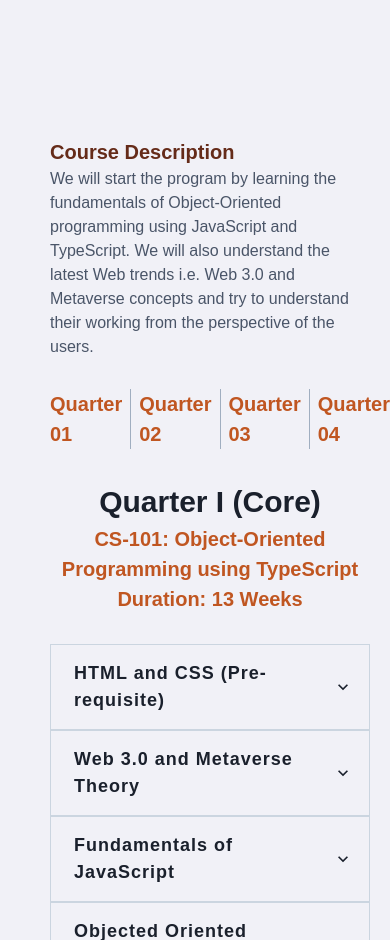
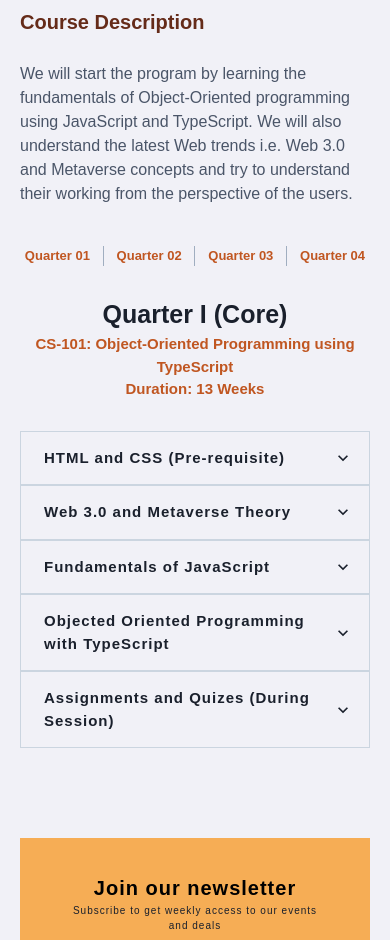
Before and after one commit to mafaqahmed/panaverse_TypeScript_Chakra_NextJS, a Next.js app: page /courses/core-course in a window 390 px wide. Shown: the part 1060-2000 px from the top of the page. Built offline with nearby package versions, Linux system fonts and the light colour scheme.

Commit message:
improved responsiveness

```diff
--- a/src/app/courses/core-course/components/MainContent.tsx
+++ b/src/app/courses/core-course/components/MainContent.tsx
@@ -13,8 +13,8 @@ export default function MainContent() {
   const [quarter, setQuarter] = useState("1");
   return (
     <>
-      <Flex direction="column" justifyContent="left" ml="30px" mt="30px">
-        <Text color="orange.900" fontWeight="bold" fontSize="20px">
+      <Flex direction="column" justifyContent="left" ml={{base: '0px', lg:"30px"}} mt={{base: '-100px', lg:"30px"}}>
+        <Text color="orange.900" fontWeight="bold" fontSize="20px" mb={{base:'25px'}}>
           Course Description
         </Text>
         <Text color="gray.600">
@@ -25,8 +25,8 @@ export default function MainContent() {
           the users.
         </Text>
         <HStack
-          mt="30px"
-          fontSize="20px"
+          mt={{base: '40px', lg:"30px"}}
+          fontSize={{base: '13px', lg:"20px"}}
           color="orange.600"
           fontWeight="bold"
           divider={<StackDivider borderColor="gray.400" />}
--- a/src/app/courses/core-course/components/Quarter1.tsx
+++ b/src/app/courses/core-course/components/Quarter1.tsx
@@ -24,13 +24,13 @@ export default function Quarter1() {
   return (
     <>
       <Box mt="30px">
-        <Text textAlign="center" fontWeight="bold" fontSize="30px">
+        <Text textAlign="center" fontWeight="bold" fontSize={{base: '25px', lg:"30px"}}>
           Quarter I (Core)
         </Text>
         <Text
           textAlign="center"
           fontWeight="bold"
-          fontSize="20px"
+          fontSize={{base: '15px', lg:"20px"}}
           color="orange.600"
         >
           CS-101: Object-Oriented Programming using TypeScript
@@ -38,7 +38,7 @@ export default function Quarter1() {
         <Text
           textAlign="center"
           fontWeight="bold"
-          fontSize="20px"
+          fontSize={{base: '15px', lg:"20px"}}
           color="orange.600"
         >
           Duration: 13 Weeks
@@ -51,7 +51,7 @@ export default function Quarter1() {
                   as="span"
                   flex="1"
                   textAlign="left"
-                  fontSize="18px"
+                  fontSize={{base: '15px', lg:"18px"}}
                   fontWeight="bold"
                   letterSpacing="1px"
                   p="7px"
@@ -90,7 +90,7 @@ export default function Quarter1() {
                   as="span"
                   flex="1"
                   textAlign="left"
-                  fontSize="18px"
+                  fontSize={{base: '15px', lg:"18px"}}
                   fontWeight="bold"
                   letterSpacing="1px"
                   p="7px"
@@ -142,7 +142,7 @@ export default function Quarter1() {
                   as="span"
                   flex="1"
                   textAlign="left"
-                  fontSize="18px"
+                  fontSize={{base: '15px', lg:"18px"}}
                   fontWeight="bold"
                   letterSpacing="1px"
                   p="7px"
@@ -194,7 +194,7 @@ export default function Quarter1() {
                   as="span"
                   flex="1"
                   textAlign="left"
-                  fontSize="18px"
+                  fontSize={{base: '15px', lg:"18px"}}
                   fontWeight="bold"
                   letterSpacing="1px"
                   p="7px"
@@ -241,7 +241,7 @@ export default function Quarter1() {
               >
                 <CgWebsite fontSize="22px" />
                 <Link href="https://www.learningtypescript.com/">
-                  Projects and articles for Learning TypeScript
+                  Projects and articles for TypeScript
                 </Link>
               </HStack>
               <HStack fontSize="15px" gap="12px" px="10px" py="8px">
@@ -259,7 +259,7 @@ export default function Quarter1() {
                   as="span"
                   flex="1"
                   textAlign="left"
-                  fontSize="18px"
+                  fontSize={{base: '15px', lg:"18px"}}
                   fontWeight="bold"
                   letterSpacing="1px"
                   p="7px"
--- a/src/components/Header.tsx
+++ b/src/components/Header.tsx
@@ -39,12 +39,14 @@ export default function Header() {
       >
         <Flex as="nav" maxW={"6xl"} mx="auto" align={"center"} px="20px">
           <Box as="div" py={"10px"}>
+            <Link href='/'>
             <Image
               src="https://www.panaverse.co/red-p-logo-text_dao_croped.png"
               alt="Logo"
               width={100}
               height={50}
             />
+            </Link>
           </Box>
           <Spacer />
           {isDesktop ? (
```
